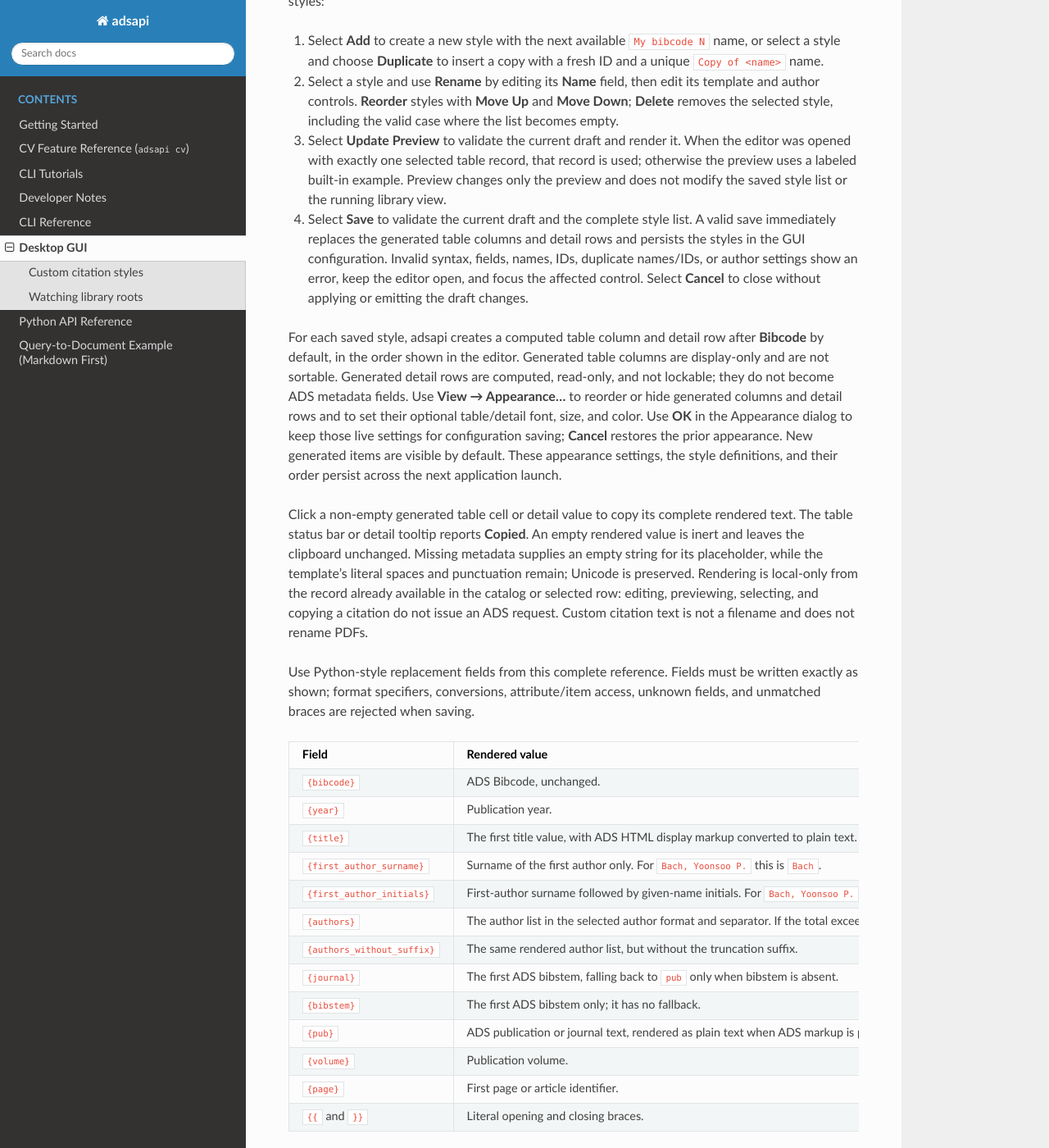
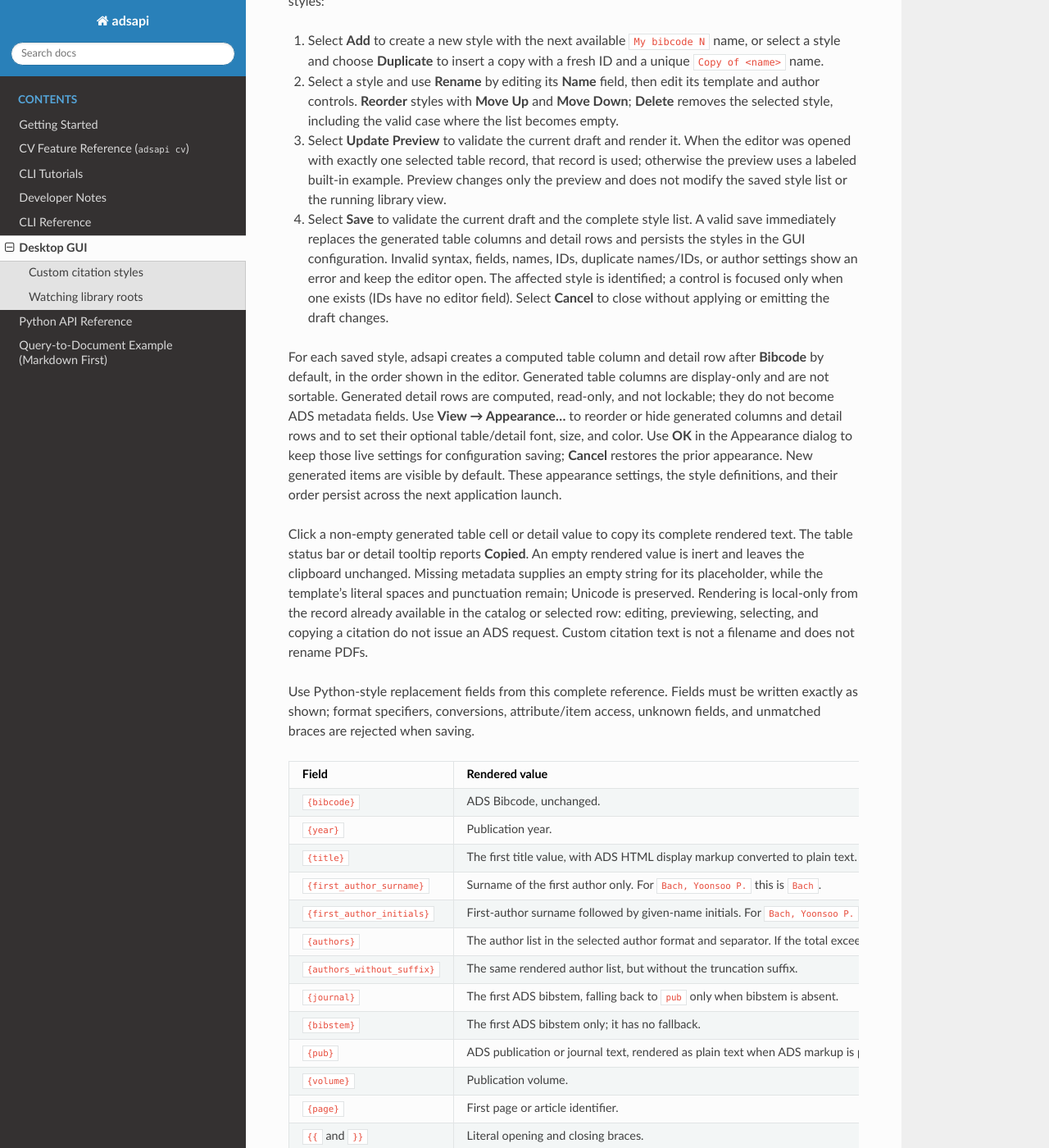
Before and after one commit to ysBach/adsfolio, a Sphinx documentation site: the page built from docs/gui.md, in a window 1280 px wide and 1400 px high, scrolled down 1886 px. Shown: the whole window at 82% size. Built offline with Sphinx 7.4.7 and the Read the Docs theme 3.1.0, drawn with Linux system fonts in a browser that asks for light colours; some of the changed text lies outside the part shown.

````diff
--- a/docs/gui.md
+++ b/docs/gui.md
@@ -106,9 +106,10 @@ Citation Styles…**). The editor manages the ordered list of styles:
 4. Select **Save** to validate the current draft and the complete style list.
    A valid save immediately replaces the generated table columns and detail
    rows and persists the styles in the GUI configuration. Invalid syntax,
-   fields, names, IDs, duplicate names/IDs, or author settings show an error,
-   keep the editor open, and focus the affected control. Select **Cancel** to
-   close without applying or emitting the draft changes.
+   fields, names, IDs, duplicate names/IDs, or author settings show an error
+   and keep the editor open. The affected style is identified; a control is
+   focused only when one exists (IDs have no editor field). Select **Cancel**
+   to close without applying or emitting the draft changes.
 
 For each saved style, adsapi creates a computed table column and detail row
 after **Bibcode** by default, in the order shown in the editor. Generated
@@ -153,7 +154,8 @@ access, unknown fields, and unmatched braces are rejected when saving.
 Missing values render as empty strings. Spaces, punctuation, and Unicode are
 preserved. No ``.pdf`` extension is appended. Empty names, templates, and IDs,
 invalid author settings, duplicate names/IDs, and invalid template syntax keep
-the editor open and identify the affected style or control. For example:
+the editor open and identify the affected style. A control is focused only when
+one exists; IDs have no editor field. For example:
 
 ```text
 {first_author_initials} ({year}) {bibstem}, {volume}, {page}
````
Also changed, not shown: README.md (+4 -2 lines).
